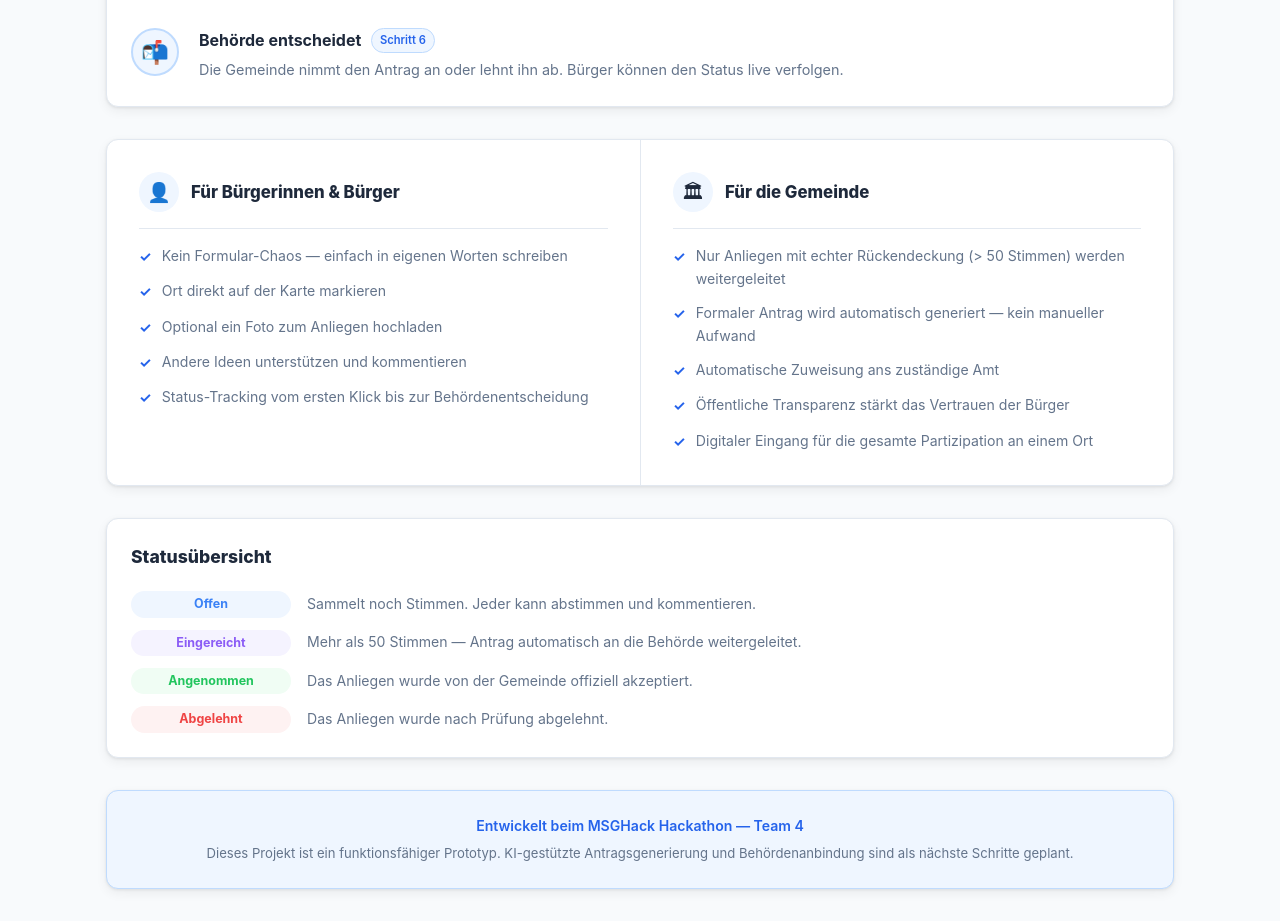
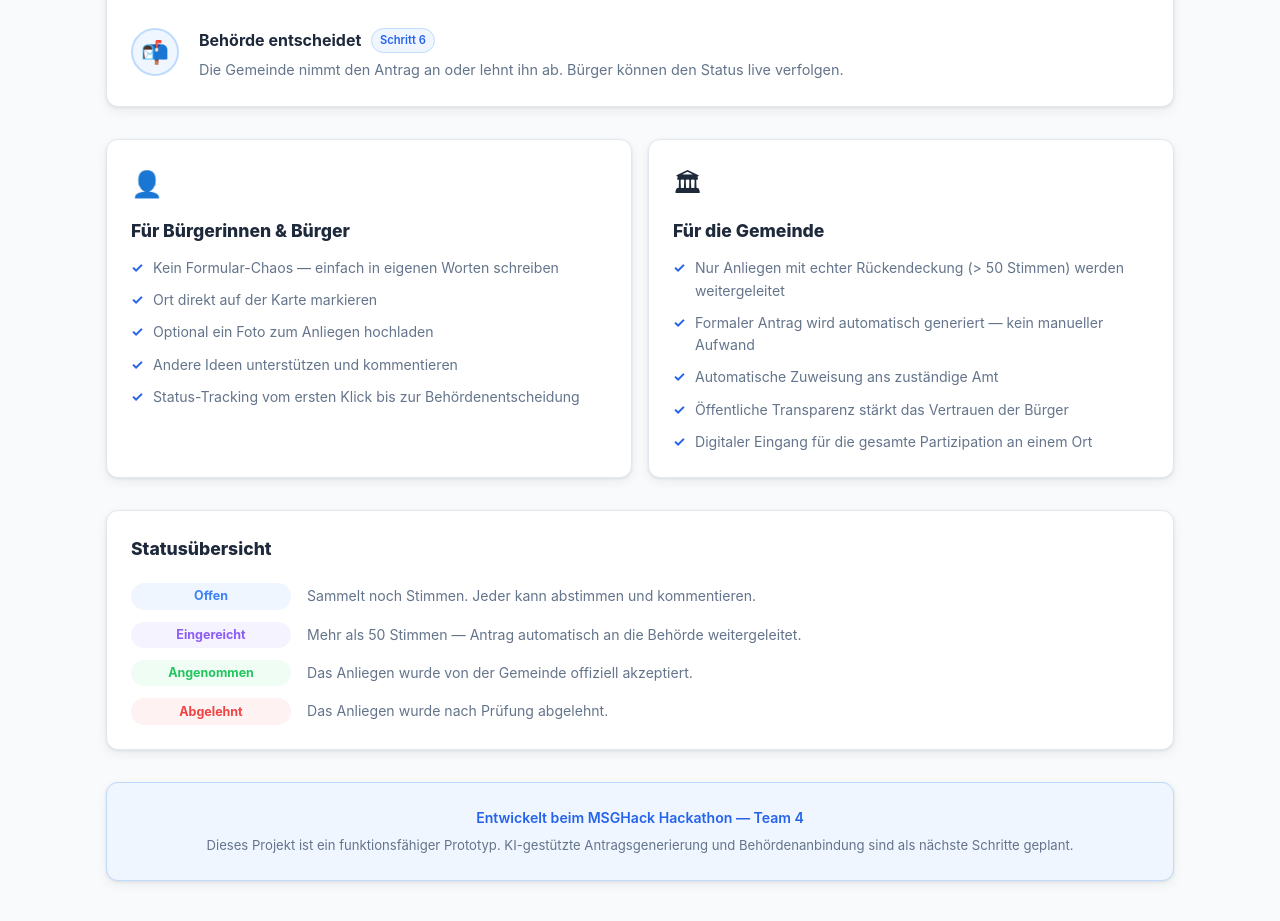
Before and after one commit to leoyesaulov/MSGHack-Team4, a React (Vite) app in the folder app/: page /about in a window 1280 px wide. Shown: the part 1140-2061 px from the top of the page. Built offline with nearby package versions, Linux system fonts and the light colour scheme.

Commit message:
fix(ui): resolve layout misalignment for multi-column cards

```diff
--- a/app/src/index.css
+++ b/app/src/index.css
@@ -60,8 +60,9 @@ a { color: inherit; text-decoration: none; }
 
 /* ---- CARDS ---- */
 .card { background: var(--card); border: 1px solid var(--border); border-radius: var(--radius); box-shadow: var(--shadow); padding: 1.5rem; }
-.card + .card { margin-top: 1rem; }
-
+.page > .card + .card {
+  margin-top: 1rem;
+}
 /* ---- BADGES ---- */
 .badge { display: inline-block; padding: .2rem .65rem; border-radius: 999px; font-size: .75rem; font-weight: 600; letter-spacing: .02em; }
 
--- a/app/src/pages/AboutPage.tsx
+++ b/app/src/pages/AboutPage.tsx
@@ -98,15 +98,12 @@ export default function AboutPage() {
         </div>
       </div>
 
-      {/* Split panel: for citizens + for government */}
-      <div className="card" style={{ padding: 0, overflow: 'hidden', marginBottom: '2rem', display: 'grid', gridTemplateColumns: '1fr 1fr' }}>
-        {/* Left: citizens */}
-        <div style={{ padding: '2rem', display: 'flex', flexDirection: 'column', gap: '1rem' }}>
-          <div style={{ display: 'flex', alignItems: 'center', gap: '.75rem', paddingBottom: '1rem', borderBottom: '1px solid var(--border)' }}>
-            <div style={{ width: 40, height: 40, borderRadius: '50%', background: 'var(--brand-light)', display: 'flex', alignItems: 'center', justifyContent: 'center', fontSize: '1.2rem', flexShrink: 0 }}>👤</div>
-            <h2 style={{ fontWeight: 800, fontSize: '1.05rem', margin: 0 }}>Für Bürgerinnen & Bürger</h2>
-          </div>
-          <ul style={{ listStyle: 'none', margin: 0, padding: 0, display: 'flex', flexDirection: 'column', gap: '.75rem' }}>
+      {/* Two-column: for citizens + for government */}
+      <div style={{ display: 'grid', gridTemplateColumns: 'repeat(auto-fit, minmax(280px, 1fr))', gap: '1rem', marginBottom: '2rem' }}>
+        <div className="card">
+          <div style={{ fontSize: '1.6rem', marginBottom: '.75rem' }}>👤</div>
+          <h2 style={{ fontWeight: 800, fontSize: '1.1rem', marginBottom: '.75rem' }}>Für Bürgerinnen & Bürger</h2>
+          <ul style={{ listStyle: 'none', display: 'flex', flexDirection: 'column', gap: '.6rem' }}>
             {[
               'Kein Formular-Chaos — einfach in eigenen Worten schreiben',
               'Ort direkt auf der Karte markieren',
@@ -114,21 +111,18 @@ export default function AboutPage() {
               'Andere Ideen unterstützen und kommentieren',
               'Status-Tracking vom ersten Klick bis zur Behördenentscheidung',
             ].map((t, i) => (
-              <li key={i} style={{ display: 'flex', gap: '.65rem', fontSize: '.88rem', color: 'var(--muted)', alignItems: 'flex-start' }}>
-                <span style={{ color: 'var(--brand)', fontWeight: 700, flexShrink: 0, marginTop: '.05rem' }}>✓</span>
+              <li key={i} style={{ display: 'flex', gap: '.6rem', fontSize: '.88rem', color: 'var(--muted)' }}>
+                <span style={{ color: 'var(--brand)', fontWeight: 700, flexShrink: 0 }}>✓</span>
                 {t}
               </li>
             ))}
           </ul>
         </div>
 
-        {/* Divider */}
-        <div style={{ borderLeft: '1px solid var(--border)', padding: '2rem', display: 'flex', flexDirection: 'column', gap: '1rem' }}>
-          <div style={{ display: 'flex', alignItems: 'center', gap: '.75rem', paddingBottom: '1rem', borderBottom: '1px solid var(--border)' }}>
-            <div style={{ width: 40, height: 40, borderRadius: '50%', background: 'var(--brand-light)', display: 'flex', alignItems: 'center', justifyContent: 'center', fontSize: '1.2rem', flexShrink: 0 }}>🏛</div>
-            <h2 style={{ fontWeight: 800, fontSize: '1.05rem', margin: 0 }}>Für die Gemeinde</h2>
-          </div>
-          <ul style={{ listStyle: 'none', margin: 0, padding: 0, display: 'flex', flexDirection: 'column', gap: '.75rem' }}>
+        <div className="card">
+          <div style={{ fontSize: '1.6rem', marginBottom: '.75rem' }}>🏛</div>
+          <h2 style={{ fontWeight: 800, fontSize: '1.1rem', marginBottom: '.75rem' }}>Für die Gemeinde</h2>
+          <ul style={{ listStyle: 'none', display: 'flex', flexDirection: 'column', gap: '.6rem' }}>
             {[
               'Nur Anliegen mit echter Rückendeckung (> 50 Stimmen) werden weitergeleitet',
               'Formaler Antrag wird automatisch generiert — kein manueller Aufwand',
@@ -136,8 +130,8 @@ export default function AboutPage() {
               'Öffentliche Transparenz stärkt das Vertrauen der Bürger',
               'Digitaler Eingang für die gesamte Partizipation an einem Ort',
             ].map((t, i) => (
-              <li key={i} style={{ display: 'flex', gap: '.65rem', fontSize: '.88rem', color: 'var(--muted)', alignItems: 'flex-start' }}>
-                <span style={{ color: 'var(--brand)', fontWeight: 700, flexShrink: 0, marginTop: '.05rem' }}>✓</span>
+              <li key={i} style={{ display: 'flex', gap: '.6rem', fontSize: '.88rem', color: 'var(--muted)' }}>
+                <span style={{ color: 'var(--brand)', fontWeight: 700, flexShrink: 0 }}>✓</span>
                 {t}
               </li>
             ))}
```
Also changed, not shown: 1 other file (tests, documents, lock files or other folders).
